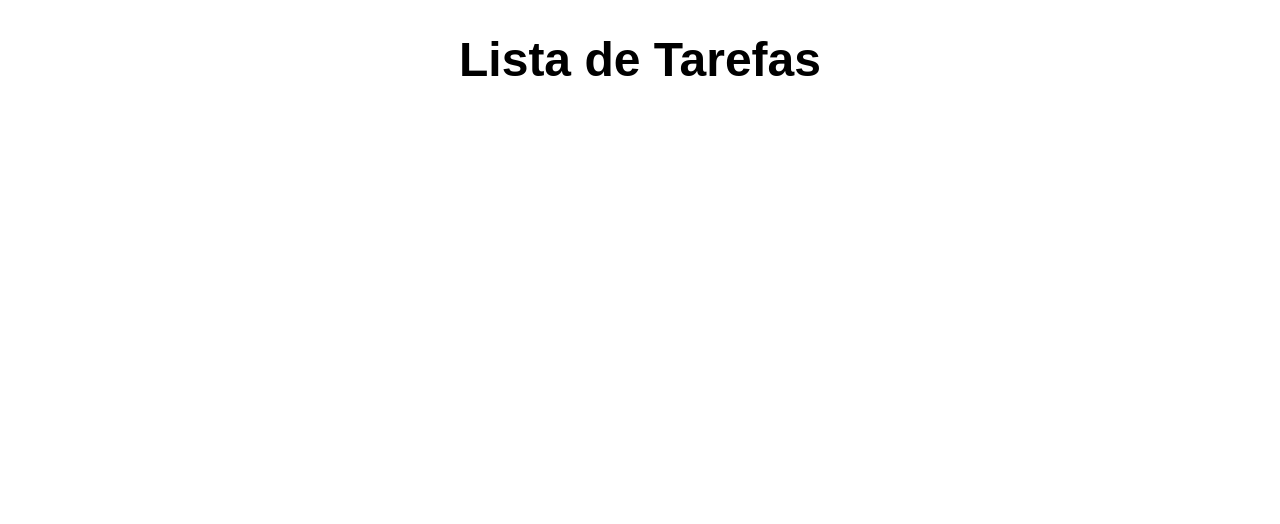
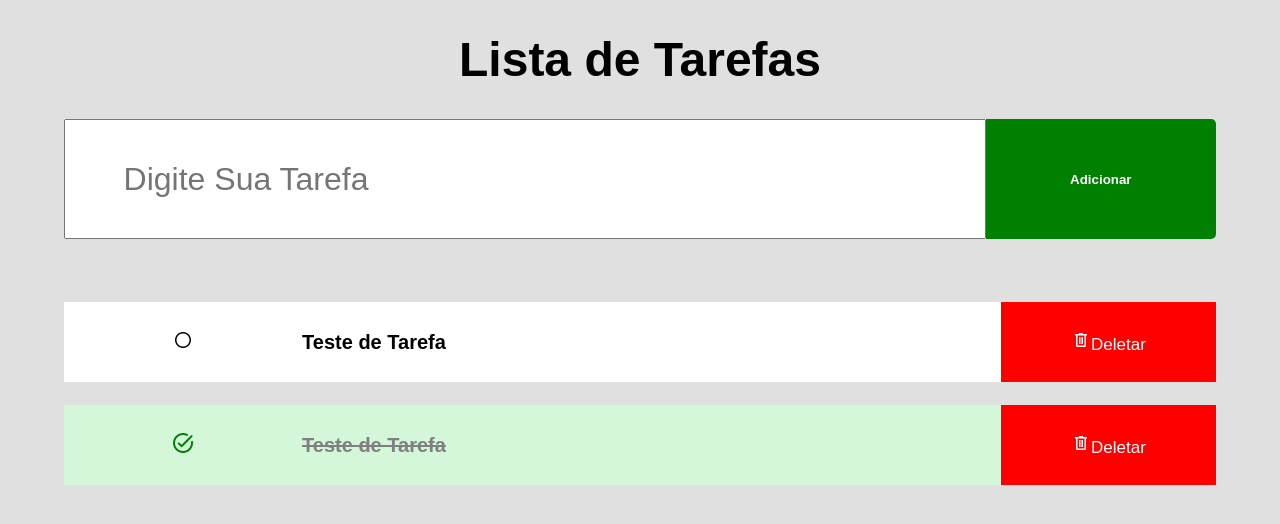
Before and after one commit to SamuelLauro/Lista-de-tarefas, a plain HTML site: page index.html in a window 1280 px wide. Drawn offline with nearby package versions, Linux system fonts and the light colour scheme.

Commit message:
Criando a parte visual
Parte visual pronta

```diff
--- a/CSS/estilo.css
+++ b/CSS/estilo.css
@@ -6,9 +6,100 @@ body{
     margin: 0;
     padding: 0;
     font-family: Arial, Helvetica, sans-serif;
+    background: #cccccc98;
 }
 
 h1{
     text-align: center;
     font-size: 3rem;
 }
+
+header{
+    display: flex;
+    flex-flow: row wrap;
+    align-items: center;
+    width: 90%;
+
+    margin: auto;
+
+}
+input{
+    height: 120px;
+    font-size: 2rem;
+    width: 80%;
+    padding-left: 5%;
+}
+button.add{
+    width: 20%;
+    cursor:pointer;
+    background: green;
+    color: white;
+    font-weight: bold;
+    border: none;
+    height: 120px;
+    border-top-right-radius: 5px;
+    border-bottom-right-radius: 5px;
+}
+
+main{
+    display: flex;
+    flex-flow: row wrap;
+    width: 90%;
+    margin: auto;
+    padding-top: 40px;
+}
+
+.item{
+    display: flex;
+    flex-flow: row wrap;
+    justify-content: center;
+    align-items: center;
+    background: white;
+    height: 80px;
+    width: 100%;
+    margin-top: 2%;
+
+}
+
+.item.clicado{
+    background: #d4f6d9;
+}
+
+.item.clicado .item-nome{
+    text-decoration: line-through;
+    color: gray;
+}
+
+
+
+.item-icone{
+    flex: 20%;
+    text-align: center;
+}
+.item-nome{
+    flex: 60%;
+
+    font-size: 20px;
+    font-weight: bold;
+}
+.item-botao{
+    flex: 18%;
+
+
+}
+.delete{
+    background: red;
+    font-size: 17px;
+    color: white;
+    border: none;
+    height: 80px;
+    width: 100%;
+}
+span.material-symbols-outlined{
+    font-size: 20px;
+
+
+}
+#check{
+    color: green;
+}
--- a/JS/controle.js
+++ b/JS/controle.js
@@ -0,0 +1,12 @@
+let input = document.getElementById('tarefa');
+let btnAdd = document.getElementById('btn-add')
+
+function addTarefa(){
+    //Pegar o valor digitado no input
+    let valorInput = input.value;
+
+    //Se não for vazio, nem nulo, nem indefinido
+    if((valorInput !== "") && (valorInput !== null) && (valorInput !== undefined)){
+
+    }
+}
--- a/index.html
+++ b/index.html
@@ -4,11 +4,55 @@
     <meta charset="UTF-8">
     <meta name="viewport" content="width=device-width, initial-scale=1.0">
     <link rel="stylesheet" href="CSS/estilo.css">
+    <link rel="stylesheet" href="https://fonts.googleapis.com/css2?family=Material+Symbols+Outlined:opsz,wght,FILL,GRAD@20..48,100..700,0..1,-50..200" />
+    <link rel="stylesheet" href="https://fonts.googleapis.com/css2?family=Material+Symbols+Outlined:opsz,wght,FILL,GRAD@20..48,100..700,0..1,-50..200" />
+    <link rel="stylesheet" href="https://fonts.googleapis.com/css2?family=Material+Symbols+Rounded:opsz,wght,FILL,GRAD@20..48,100..700,0..1,-50..200" />
     <title>Lista de Tarefas</title>
 </head>
 <body>
     <h1>Lista de Tarefas</h1>
 
+    <header>
+        <input id="tarefa" placeholder="Digite Sua Tarefa">
+        <button onclick="addTarefa()" id="btn-add" class="add">Adicionar</button>
+    </header>
+
+    <main id="areaLista">
+        <div class="item">
+            <div class="item-icone">
+                <span class="material-symbols-outlined">
+                    circle
+                    </span>
+            </div>
+            <div class="item-nome">Teste de Tarefa
+
+            </div>
+            <div class="item-botao">
+                <button class="delete">
+                    <span class="material-symbols-outlined">
+                        delete
+                        </span>Deletar</button>
+            </div>
+
+            <div class="item clicado">
+                <div class="item-icone">
+                    <span id="check" class="material-symbols-rounded">
+                        task_alt
+                        </span>
+                </div>
+                <div class="item-nome">Teste de Tarefa
+
+                </div>
+                <div class="item-botao">
+                    <button class="delete">
+                        <span class="material-symbols-outlined">
+                            delete
+                            </span>Deletar</button>
+                </div>
+        </div>
+
+    </main>
+
     <script src="JS/controle.js"></script>
 </body>
 </html>
```
